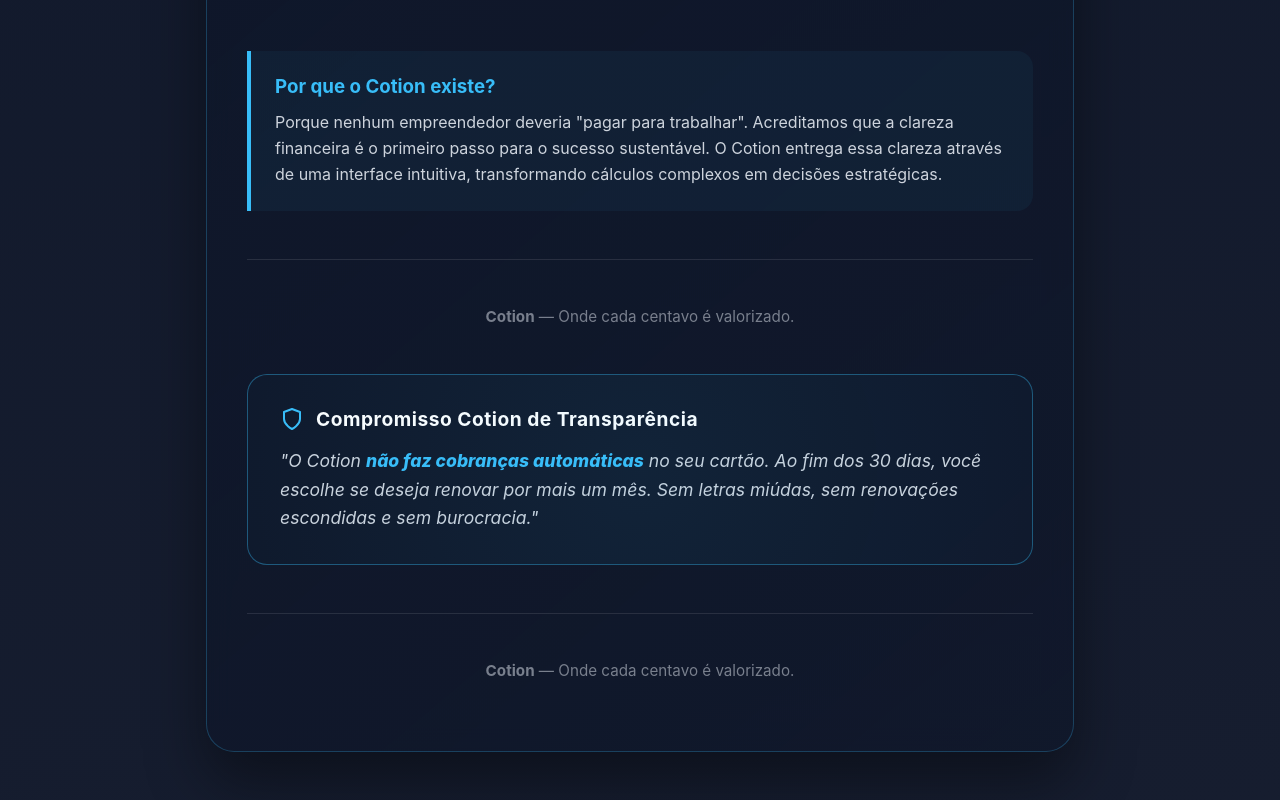
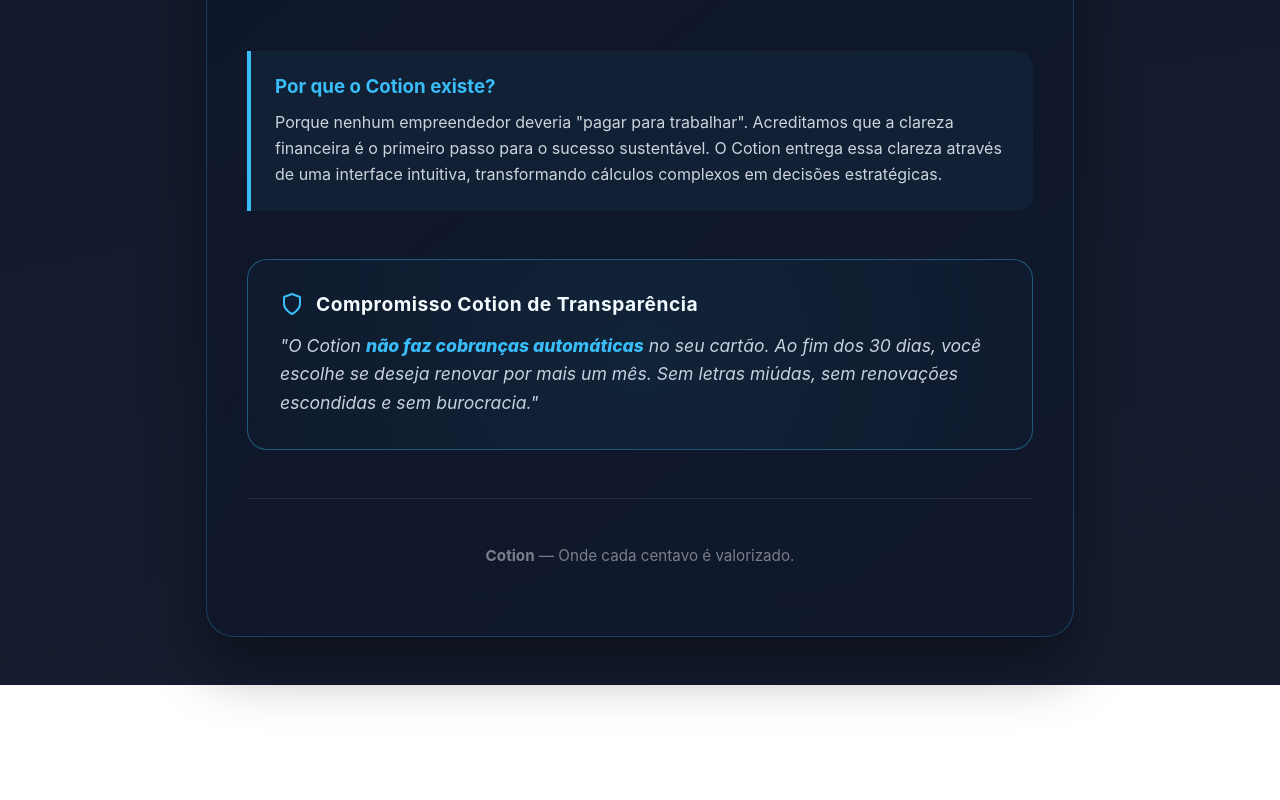
Before and after one commit to edusabi/cotion, a React (Vite) app: page /sobre in a window 1280 px wide. Shown: the part 1087-1887 px from the top of the page. After the commit the page ends 1772 px from the top, so only its background shows below. Built offline with nearby package versions, Linux system fonts and the light colour scheme; no server answers.

Commit message:
add files

```diff
--- a/src/pages/About/About.jsx
+++ b/src/pages/About/About.jsx
@@ -60,10 +60,6 @@ const About = () => {
             </p>
           </div>
 
-          <div className={styles.footerBrand}>
-            <p><strong>Cotion</strong> — Onde cada centavo é valorizado.</p>
-          </div>
-
           <div className={styles.transparencyBox}>
             <div className={styles.transparencyHeader}>
               <FiShield className={styles.shieldIcon} />
```
